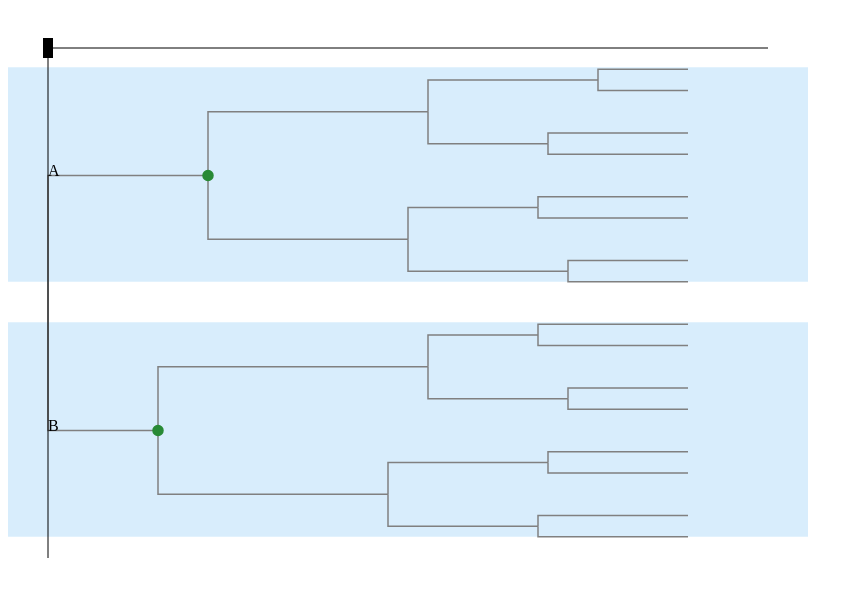
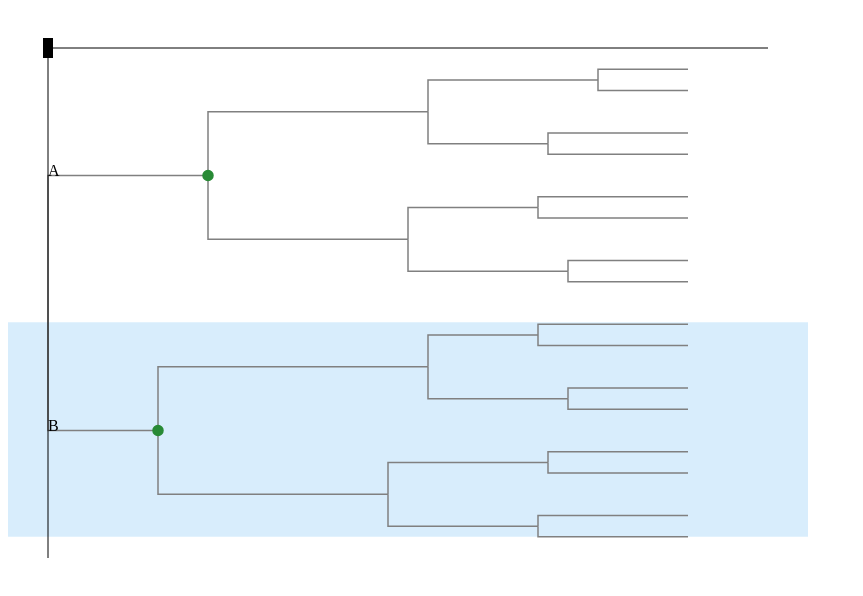
Before and after one commit to YaroslavSinitsyn/y.synytyn.github.io, a plain HTML site: page index.html in a window 1280 px wide. Shown: the whole page, without its empty margins (0-863 px from the left). Drawn offline with nearby package versions, Linux system fonts and the light colour scheme.

Commit message:
fix area rectangle

```diff
--- a/index.html
+++ b/index.html
@@ -96,6 +96,15 @@ d3.json("tree.json", function (error, root) {
 
     function showPoint() {
         var cout = 0;
+        arr.forEach(function (b) {
+            var name = b.name + "a";
+            d3.select('.' + name).remove();
+            svg.select('.' + name + 1).remove();
+
+            node.select('.' + b.name)
+                        .style("visibility", "hidden");
+        });
+
         arr.forEach(function (a) {
             var result = lineIntersect(Math.round(Line.xS), Math.round(Line.yS), Math.round(Line.xE), Math.round(Line.yE), Math.round(a.xS), Math.round(a.yS), Math.round(a.xE), Math.round(a.yE));
 
@@ -107,6 +116,35 @@ d3.json("tree.json", function (error, root) {
 
                 var t = d3.select('.' + name)[0];
 
+
+                if (t[0] == null && a.rect.y - 2 > 0) {
+                    if (cout % 2) {
+                        var rect = d3.select("svg")
+                            .append("rect")
+                            .attr("x", 0)
+                            .attr("y", a.rect.y + 38)
+                            .attr("width", a.rect.width)
+                            .attr("height", a.rect.height + 2)
+                            .attr("fill", '#9ed3f8')
+                            .attr("fill-opacity", 0.4)
+                            .attr("class", name);
+                    }
+                    else {
+                        var rect = d3.select("svg")
+                            .append("rect")
+                            .attr("x", 0)
+                            .attr("y", a.rect.y + 38)
+                            .attr("width", a.rect.width)
+                            .attr("height", a.rect.height + 2)
+                            .attr("fill", '#ffffff')
+                            .attr("fill-opacity", 0.4)
+                            .attr("class", name);
+                    }
+
+                    //if (cout !== 0)
+                        d3.select('.'+name).moveToBack();
+                }
+
                 if (t[0] == null) {
                     svg.append("text")
                         .attr("x", function (d) { return 0 })
@@ -115,21 +153,6 @@ d3.json("tree.json", function (error, root) {
                         .text(function (d) { return arrayLeters[cout]; });
 
                     cout += 1;
-                }
-
-
-                if (t[0] == null && a.rect.y - 2 > 0) {
-                    var rect = d3.select("svg")
-                    .append("rect")
-                    .attr("x", 0)
-                    .attr("y", a.rect.y+38)
-                    .attr("width", a.rect.width)
-                    .attr("height", a.rect.height+2)
-                    .attr("fill", '#9ed3f8')
-                    .attr("fill-opacity", 0.4)
-                    .attr("class", name);
-
-                    d3.select('.'+name).moveToBack();
                 }
 
             }
```
